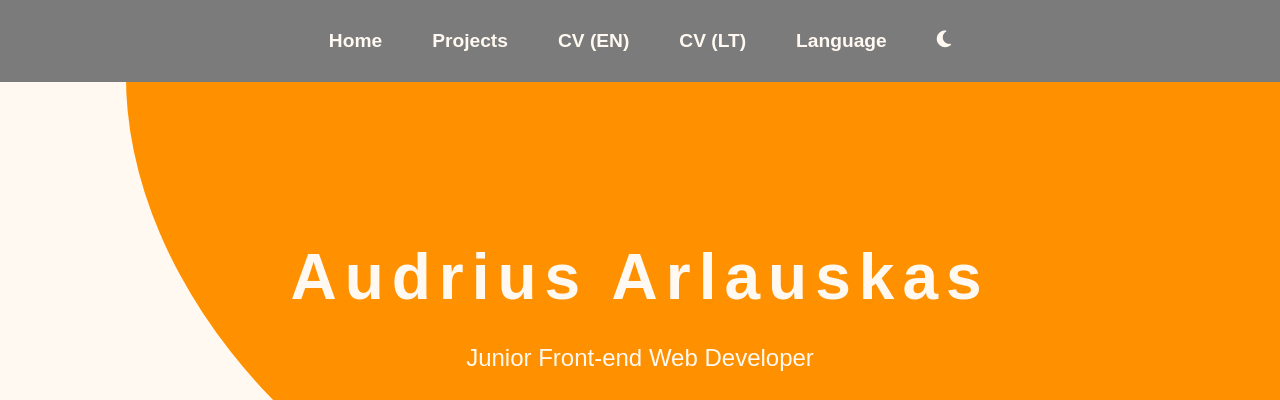
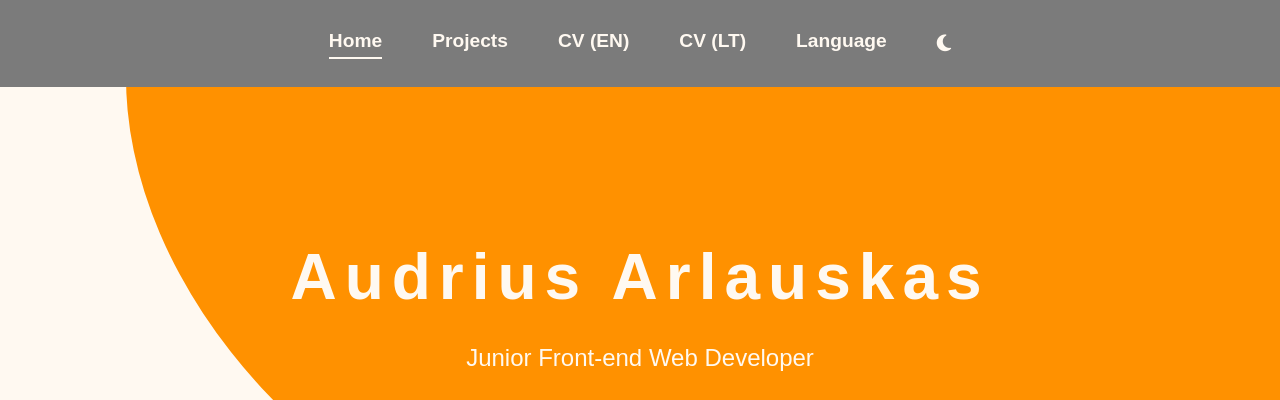
Before and after one commit to Aruidas/portfolio, a plain HTML site: page index.html in a window 1280 px wide. Both pictures are taken after a click on the link "Home". Shown: the top 400 px of the page. Drawn offline with nearby package versions, Linux system fonts and the light colour scheme.

Commit message:
Add files via upload

```diff
--- a/app.js
+++ b/app.js
@@ -1,10 +1,34 @@
 translateText(); // Apply initial translation once the page is loaded
 
 
+const sections = document.querySelectorAll('.anchor');
+const listItems = document.querySelectorAll('#nav-menu li');
+window.addEventListener('scroll', () => {
+    let currentSection = '';
+
+    sections.forEach(section => {
+        const sectionTop = section.offsetTop;
+        if(pageYOffset >= sectionTop - 300) { // -X: offset, to highlight links earlier
+            currentSection = section.getAttribute('id');
+        }
+    })
+
+    listItems.forEach(li => {
+        li.classList.remove('current');
+        if(li.firstElementChild.getAttribute('href') == '#'+currentSection) {
+            li.classList.add('current');
+        }
+    })
+})
+
+
+const hamburger = document.getElementById('hamburger');
+const navMenu = document.getElementById('nav-menu');
+function closeMobileMenu() {
+    hamburger.classList.remove('active');
+    navMenu.classList.remove('open');
+}
 function toggleMenu() {
-    const hamburger = document.getElementById('hamburger');
-    const navMenu = document.getElementById('nav-menu');
-
     hamburger.classList.toggle('active');
     navMenu.classList.toggle('open');
 }
--- a/index.html
+++ b/index.html
@@ -4,21 +4,22 @@
     <meta charset="UTF-8">
     <meta http-equiv="X-UA-Compatible" content="IE=edge">
     <meta name="viewport" content="width=device-width, initial-scale=1.0">
-    <meta property="og:image" content="https://i.redd.it/01omcntn6ph71.png" data-addsearch="no_crop">
+    <!-- <meta property="og:image" content="https://i.redd.it/01omcntn6ph71.png"> -->
     <title>Audrius Arlauskas: front-end developer</title>
     <script src='https://kit.fontawesome.com/3ed6ace440.js' crossorigin='anonymous'></script>
     <link rel="stylesheet" href="style.css">
+    <link rel="icon" type="image/png" href="img/icon.png"/>
 </head>
 <body class="themeable">
     <nav class="themeable">
         <div class="center-container">
             <ul class="flex-container" id="nav-menu">
-                <li><a href="#home" class="translatable">Home</a></li>
-                <li><a href="#projects" class="translatable">Projects</a></li>
+                <li><a href="#home" class="translatable" onclick="closeMobileMenu()">Home</a></li>
+                <li><a href="#projects" class="translatable" onclick="closeMobileMenu()">Projects</a></li>
                 <li><a href="CV_Audrius_Arlauskas_EN.pdf" target="_blank">CV (EN)</a></li>
                 <li><a href="CV_Audrius_Arlauskas_LT.pdf" target="_blank">CV (LT)</a></li>
                 <li><a href="#" onclick="switchLanguage()" class="translatable">Language</a></li>
-                <li><button onclick="switchTheme()"><i class="fas fa-moon" id="theme-switch"></i></button></li>
+                <li><button onclick="switchTheme(); closeMobileMenu()"><i class="fas fa-moon" id="theme-switch"></i></button></li>
             </ul>
             <div id="hamburger" onclick="toggleMenu()">
                 <span class="bar"></span>
--- a/style.css
+++ b/style.css
@@ -84,7 +84,12 @@ nav .center-container .flex-container {
     gap: 50px;
 }
 
+nav li.current {
+    box-shadow: 0 2px var(--colLight);
+}
+
 nav a, nav i {
+    padding: 4px 0;
     font-size: 1.2rem;
     font-weight: 700;
     color: var(--colLight);
@@ -245,6 +250,10 @@ nav a, nav i {
         transition: 0.3s top ease-in-out;
     }
 
+    #nav-menu li {
+        box-shadow: unset;
+    }
+
     #nav-menu a {
         font-size: 1.5rem;
     }
```
Also changed, not shown: img/icon.png (added).
